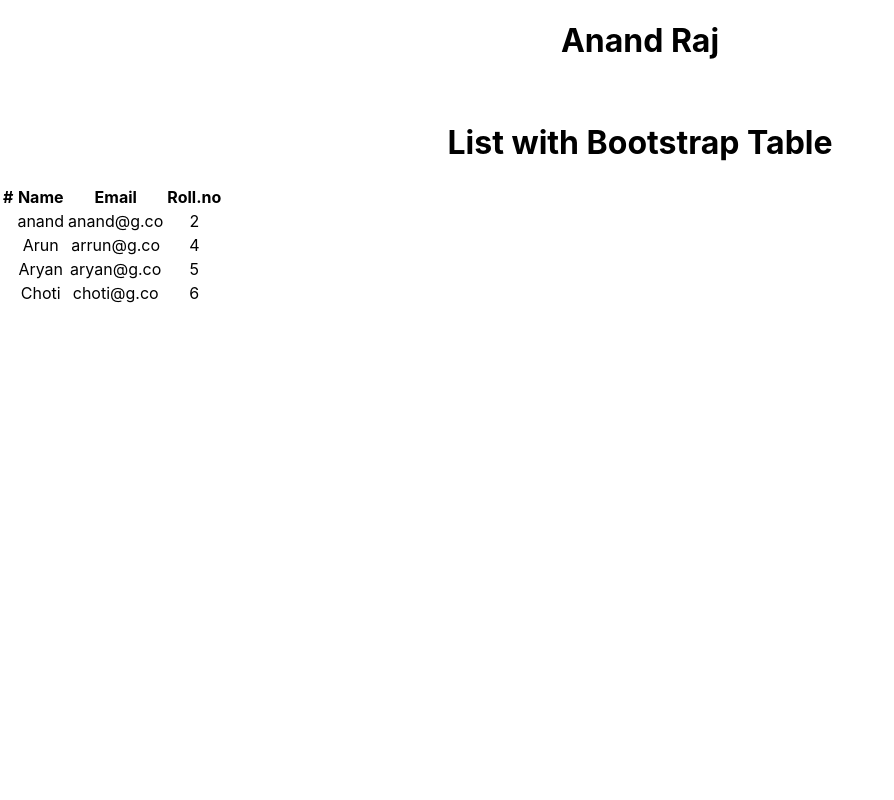
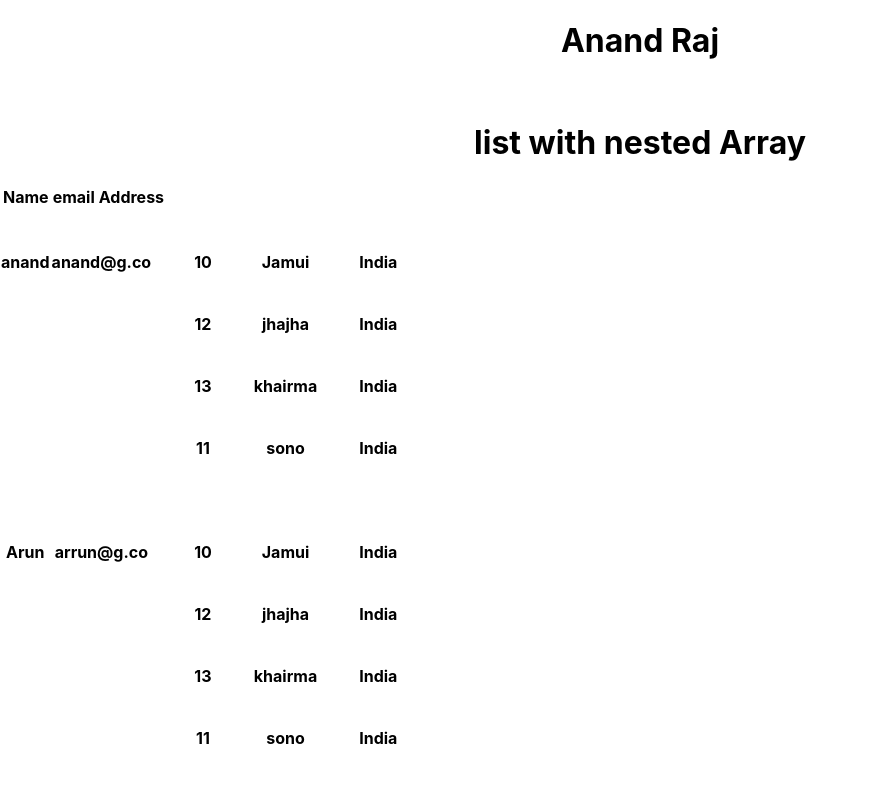
Before and after one commit to AlligatorrA/blog, a React (Create React App) app: page / in a window 1280 px wide. Shown: the top 800 px of the page, without its empty margins (0-894 px from the left). Built offline with nearby package versions, Linux system fonts and the light colour scheme.

Commit message:
Nested Array

```diff
--- a/src/App.js
+++ b/src/App.js
@@ -9,42 +9,67 @@ import './App.css';
 
 
 
-
-//    Handle Array with List
-function App() {
-  // const students= ["Arun", "Anand", "Aryan", "choti"];
-  //Map looping
-  const members = [
-    { name: "anand", email: "anand@g.co", roll: 2 },
-    { name: "Arun", email: "arrun@g.co", roll: 4 },
-    { name: "Aryan", email: "aryan@g.co", roll: 5 },
-    { name: "Choti", email: "choti@g.co", roll: 6 },
+    //   Nested list with Nested Array
+ function App() {
+  const students=[
+    {name:"anand", email:"anand@g.co", Address:[
+      {Hn: "10", city:"Jamui", country:"India" },
+      {Hn: "12", city:"jhajha", country:"India" },
+      {Hn: "13", city:"khairma", country:"India" },
+      {Hn: "11", city:"sono", country:"India" }
+    ]},
+    {name:"Arun", email:"arrun@g.co", Address:[
+      {Hn: "10", city:"Jamui", country:"India" },
+      {Hn: "12", city:"jhajha", country:"India" },
+      {Hn: "13", city:"khairma", country:"India" },
+      {Hn: "11", city:"sono", country:"India" }
+    ]},
+    {name:"Aryan", email:"aryan@g.co", Address:[
+      {Hn: "10", city:"Jamui", country:"India" },
+      {Hn: "12", city:"jhajha", country:"India" },
+      {Hn: "13", city:"khairma", country:"India" },
+      {Hn: "11", city:"sono", country:"India" }
+    ]},
+    {name:"Choti", email:"choti@g.co", Address:[
+      {Hn: "10", city:"Jamui", country:"India" },
+      {Hn: "12", city:"jhajha", country:"India" },
+      {Hn: "13", city:"khairma", country:"India" },
+      {Hn: "11", city:"sono", country:"India" }
+    ]},
   ]
 
+
   return (
-    <div className="App" style={{ textAlign: "center" }}>
-      <h1>List with Bootstrap Table</h1>
-<table >
-  <tbody>
-  <tr>
-    <th scope="col">#</th>
-    <th scope="col">Name</th>
-    <th scope="col">Email</th>
-    <th scope="col">Roll.no</th>
-  </tr>
-  {
-    members.map((item,i)=>
-    <tr key={i} >
-      <th scope="row"></th>
-      <td>{item.name}</td>
-      <td>{item.email}</td>
-      <td>{item.roll}</td>
-    </tr>
+    <div className="App">
+<h1>list with nested Array</h1>
 
-    )
-  }
+<table  >
+  <tbody >
+    <tr  style={{ borderSpacing:"40px", borderCollapse:"separate" }}>
+   <th>Name</th>
+   <th>email</th>
+   <th>Address</th>
+     </tr>
   </tbody>
 </table>
+{
+  students.map((item)=>
+  <tr key={item} style={{borderSpacing:"40px" , borderCollapse:"separate" }} >
+    <th>{item.name}</th>
+    <th>{item.email}</th>
+    <th>
+      {item.Address.map((data)=>
+      <tr>
+         <th>{data.Hn}</th>
+         <th>{data.city}</th>
+         <th>{data.country}</th>
+      </tr> )
+      }</th>
+  </tr>
+  )
+}
+
+
   </div>
   )
 }
```
